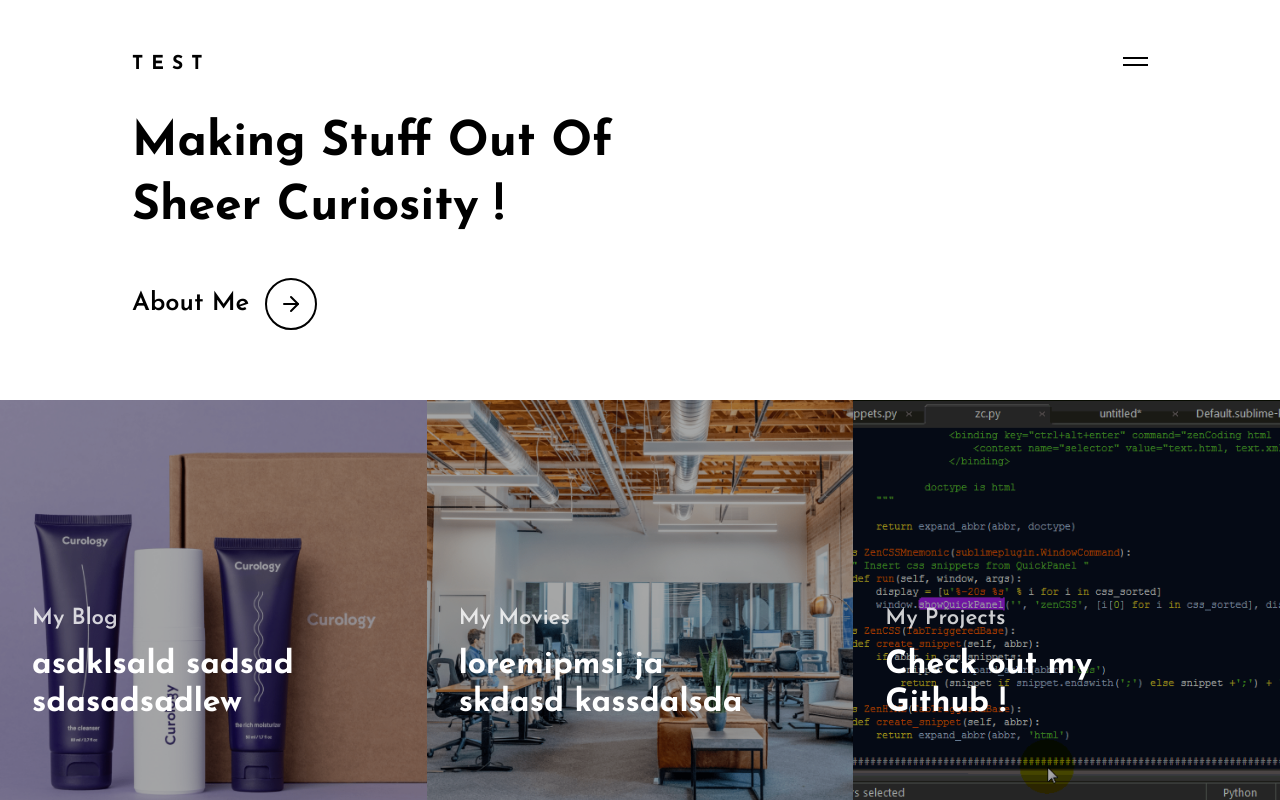
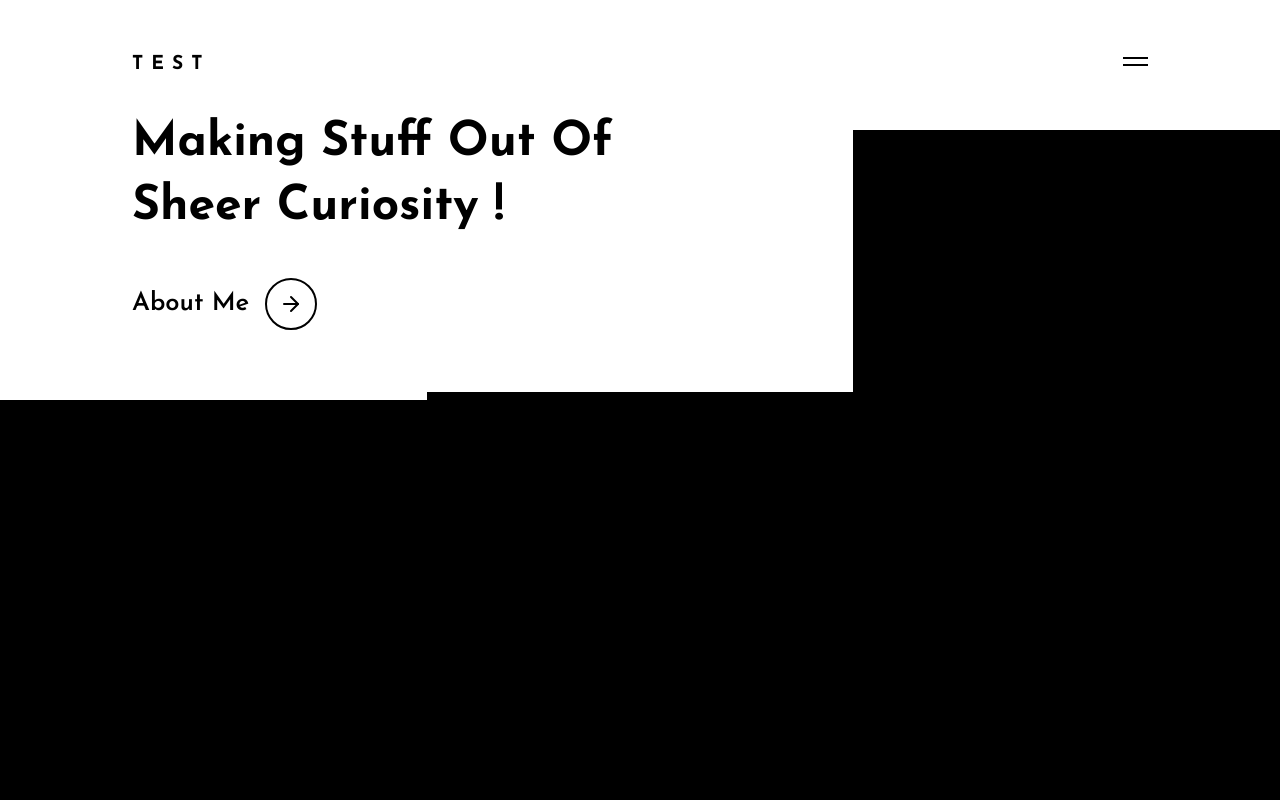
Before and after one commit to thelaserunicorn/thelaserunicorn.github.io, a React (Create React App) app: page / in a window 1280 px wide. Built offline with nearby package versions, Linux system fonts and the light colour scheme.

Commit message:
added animations

```diff
--- a/src/App.js
+++ b/src/App.js
@@ -1,16 +1,56 @@
 import React, {useEffect} from "react";
+import gsap from "gsap";
 import "./styles/App.scss";
 import Header from "./components/header"
 import Banner from "./components/banner";
 import Cases from "./components/cases";
+import IntroOverlay from "./components/introOverlay"
 
 function App() {
   useEffect(()=>{
     let vh = window.innerHeight * .01;
     document.documentElement.style.setProperty("--vh", `${vh}px`)
+    //whiteflash fix
+    gsap.to('body', 0, {css: {visibility: 'visible'}})
+
+    const tl = gsap.timeline();
+    tl.from('.line span', 1.75, {
+      y: 100,
+      ease: 'power4.out',
+      delay: 1.35,
+      skewY: 7,
+      stagger: {
+        amount: 0.35
+      }
+    }).to('.overlay-top', 1.6, {
+      height: 0,
+      ease: "expo.inOut",
+      stagger: 0.4,
+    }).to('.overlay-bottom', 1.6, {
+      width: 0,
+      ease: 'expo.inOut',
+      delay: -0.8,
+      stagger:{
+        amount: 0.4,
+      }
+
+    }).to('.intro-overlay', 0, {
+      css:{display: 'none'}
+    })
+    .from('.case-image img', 1.6, {
+      scale: 1.4,
+      ease: 'expo.inOut',
+      delay: -2,
+      stagger: {
+        amount: 0.4
+      }
+    })
+
+
   }, [])
   return (
     <div className='App'>
+      <IntroOverlay />
       <Header />
       <Banner />
       <Cases />
--- /dev/null
+++ b/src/components/introOverlay.js
@@ -0,0 +1,22 @@
+import React from 'react'
+
+const IntroOverlay = () => {
+    return (
+        <>
+            <div className="intro-overlay">
+                <div className="top">
+                    <div className="overlay-top"></div>
+                    <div className="overlay-top"></div>
+                    <div className="overlay-top"></div>
+                </div>
+                <div className="bottom">
+                    <div className="overlay-bottom"></div>
+                    <div className="overlay-bottom"></div>
+                    <div className="overlay-bottom"></div>
+                </div>
+            </div>
+        </>
+    )
+}
+
+export default IntroOverlay;
--- a/src/styles/App.scss
+++ b/src/styles/App.scss
@@ -7,6 +7,7 @@
 
 body,
 html {
+  visibility: hidden;
   user-select: none;
   background: $white;
   overscroll-behavior: none;
@@ -59,3 +60,76 @@ html {
     height: 100%;
   }
 }
+
+// intro overlay
+
+.intro-overlay {
+  .top {
+    height: 50vh;
+    height: calc(var(--vh, 1vh)*50);
+    position: absolute;
+    width: 100%;
+    z-index: 8;
+    .overlay-top {
+      position: absolute;
+      height: 100%;
+      width: 33.333vw;
+      background: black;
+      bottom: 0;
+      left: 0;
+      right: 0;
+      @include media("<=tablet"){
+        width: 100vw;
+      }
+      &:nth-child(2){
+        left: 33.333%;
+        @include media("<=tablet"){
+          display: none;
+        }
+
+      }
+      &:nth-child(3){
+        left: 66.666%;
+        @include media("<=tablet"){
+          display: none;
+        }
+
+      }
+    }
+  }
+  .bottom {
+    height: 50vh;
+    height: calc(var(--vh, 1vh)*50);
+    position: absolute;
+    bottom: 0;
+    width: 100%;
+    z-index: 8;
+    .overlay-bottom {
+      position: absolute;
+      height: 100%;
+      width: 33.333vw;
+      background: black;
+      bottom: 0;
+      right: 66.666%;
+      @include media("<=tablet") {
+        right: 0;
+        width: 100vw;
+      }
+      &:nth-child(2) {
+        right: 33.333%;
+        @include media("<=tablet") {
+          width: 100vw;
+          top: 100%;
+          right: 0;
+        }
+      }
+      &:nth-child(3) {
+        right: 0;
+        @include media("<=tablet") {
+          width: 100vw;
+          top: 200%;
+        }
+      }
+    }
+  }
+}
```
Also changed, not shown: 1 other file (tests, documents, lock files or other folders).
